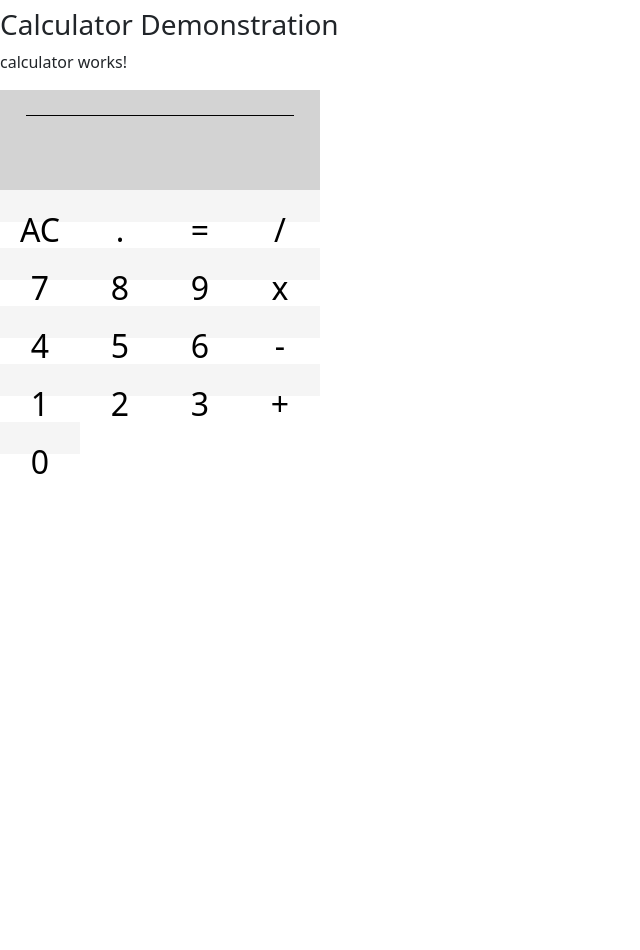
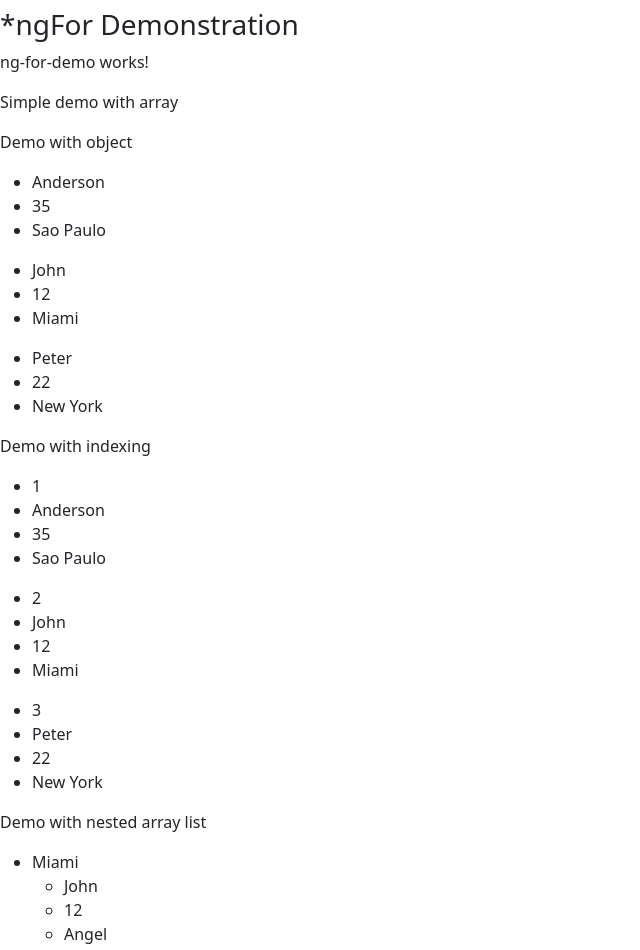
Before and after one commit to GaytriSuneelPavtekar/AngularHandson, an Angular app: page / in a window 1280 px wide. Shown: the part 1340-2290 px from the top of the page, without its empty margins (0-640 px from the left). Before the commit the page ends 1826 px from the top, so only its background shows below. Built offline with nearby package versions, Linux system fonts and the light colour scheme.

Commit message:
*ngFor directive demonstration

```diff
--- a/src/app/app.component.html
+++ b/src/app/app.component.html
@@ -30,5 +30,9 @@
 <app-two-way-binding-without-ng-model></app-two-way-binding-without-ng-model>
 <hr>
 
-<h3>Calculator Demonstration</h3>
+<!-- <h3>Calculator Demonstration</h3>
 <app-calculator></app-calculator>
+<hr> -->
+
+<h3>*ngFor Demonstration</h3>
+<app-ng-for-demo></app-ng-for-demo>
--- a/src/app/app.module.ts
+++ b/src/app/app.module.ts
@@ -13,6 +13,7 @@ import { ClassBindingDemoComponent } from './class-binding-demo/class-binding-de
 import { StyleBindingDemoComponent } from './style-binding-demo/style-binding-demo.component';
 import { TwoWayBindingWithoutNgModelComponent } from './two-way-binding-without-ng-model/two-way-binding-without-ng-model.component';
 import { CalculatorComponent } from './calculator/calculator.component';
+import { NgForDemoComponent } from './ng-for-demo/ng-for-demo.component';
 
 @NgModule({
   declarations: [
@@ -24,7 +25,8 @@ import { CalculatorComponent } from './calculator/calculator.component';
     ClassBindingDemoComponent,
     StyleBindingDemoComponent,
     TwoWayBindingWithoutNgModelComponent,
-    CalculatorComponent
+    CalculatorComponent,
+    NgForDemoComponent
   ],
   imports: [
     BrowserModule,
--- /dev/null
+++ b/src/app/ng-for-demo/ng-for-demo.component.html
@@ -0,0 +1,26 @@
+<p>ng-for-demo works!</p>
+<p>Simple demo with array</p>
+
+<p>Demo with object</p>
+<ul *ngFor='let item of items'>
+    <li>{{item.name}}</li>
+    <li>{{item.age}}</li>
+    <li>{{item.city}}</li>
+</ul>
+
+<p>Demo with indexing</p>
+<ul *ngFor='let item of items; let num = index'>
+    <li>{{num+1}}</li>
+    <li>{{item.name}}</li>
+    <li>{{item.age}}</li>
+    <li>{{item.city}}</li>
+</ul>
+
+<p>Demo with nested array list</p>
+<ul *ngFor="let item of list">
+    <li>{{item.city}}</li>
+    <ul *ngFor='let value of item.people'>
+        <li>{{value.name}}</li>
+        <li>{{value.age}}</li>
+    </ul>
+</ul>
--- /dev/null
+++ b/src/app/ng-for-demo/ng-for-demo.component.ts
@@ -0,0 +1,39 @@
+import { Component, OnInit } from '@angular/core';
+
+@Component({
+  selector: 'app-ng-for-demo',
+  templateUrl: './ng-for-demo.component.html',
+  styleUrls: ['./ng-for-demo.component.css']
+})
+export class NgForDemoComponent implements OnInit {
+  public items: any[] = [];
+  public list: any[] = [];
+
+  constructor() {
+    this.items = [
+      { name: 'Anderson', age: 35, city: 'Sao Paulo' },
+      { name: 'John', age: 12, city: 'Miami' },
+      { name: 'Peter', age: 22, city: 'New York' }
+    ];
+    this.list = [
+      {
+        city: 'Miami',
+        people: [
+          { name: 'John', age: 12 },
+          { name: 'Angel', age: 22 }
+        ]
+      },
+      {
+        city: 'Sao Paulo',
+        people: [
+          { name: 'Anderson', age: 35 },
+          { name: 'Felipe', age: 36 }
+        ]
+      }
+    ];;
+  }
+
+  ngOnInit(): void {
+  }
+
+}
```
Also changed, not shown: src/app/ng-for-demo/ng-for-demo.component.css (added).
